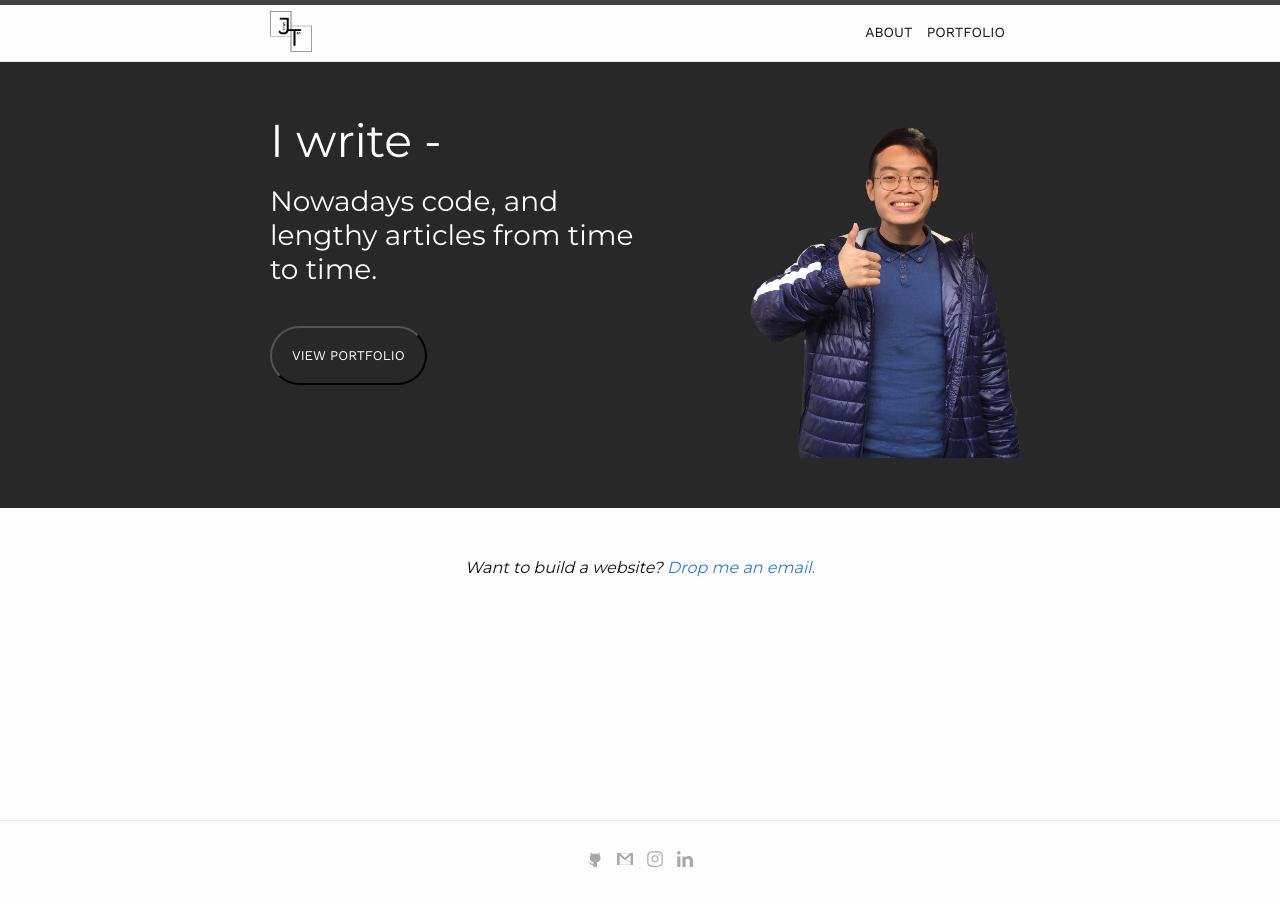
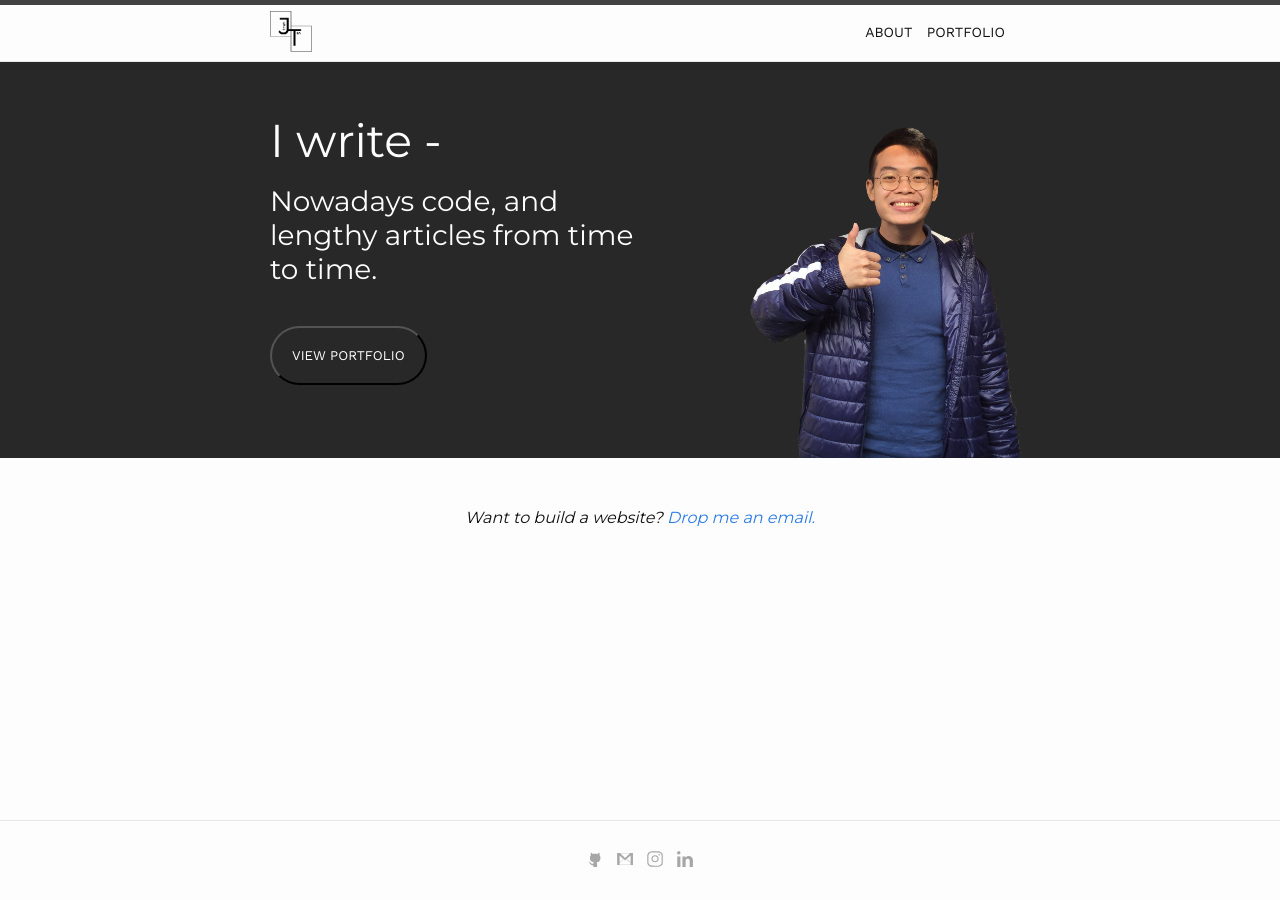
Before and after one commit to hungryjireh/portfolio, a Jekyll site: the page built from index.md, in a window 1280 px wide. Built offline with Jekyll 4.4.1, drawn with Linux system fonts in a browser that asks for light colours.

Commit message:
fixed bottom padding

```diff
--- a/assets/css/page_update.css
+++ b/assets/css/page_update.css
@@ -374,7 +374,6 @@ table {
 .page-banner {
   background-color: #282828;
   padding-top: 50px;
-  padding-bottom: 50px;
 }
 
 .page-content {
```
